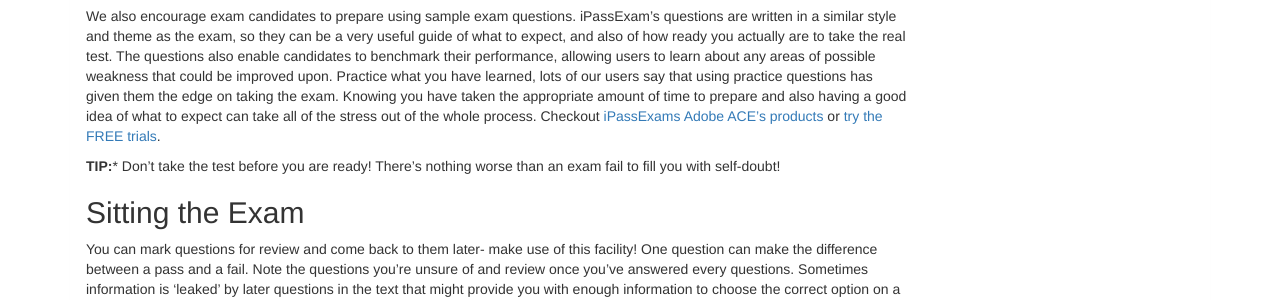
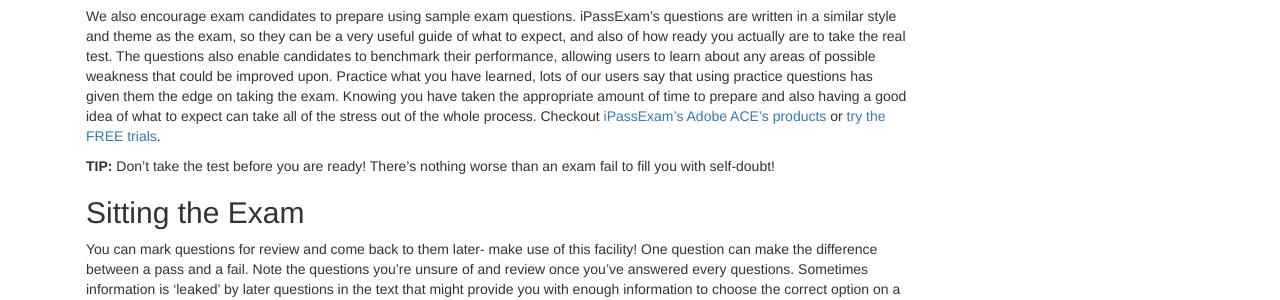
Before and after one commit to ipass-ace-exam/ipass-ace-exam.github.io, a Jekyll site: the page built from _posts/2014-09-05-how-to-pass-adobe-ace-exams.md, in a window 1280 px wide and 900 px high, scrolled down 1275 px. Shown: the part 152-452 px from the top of the window. Built offline with Jekyll 4.4.1, drawn with Linux system fonts in a browser that asks for light colours; nearby versions of some CDN libraries; library files that are not in the unit come from our copies; comment, search, counter and statistics services are not loaded.

Commit message:
Change of immages

```diff
--- a/_posts/2014-09-05-how-to-pass-adobe-ace-exams.md
+++ b/_posts/2014-09-05-how-to-pass-adobe-ace-exams.md
@@ -38,9 +38,9 @@ We are all individual, we all absorb information at different rates and through
 
 **Get a feel for the exam**
 
-We also encourage exam candidates to prepare using sample exam questions. iPassExam's questions are written in a similar style and theme as the exam, so they can be a very useful guide of what to expect, and also of how ready you actually are to take the real test. The questions also enable candidates to benchmark their performance, allowing users to learn about any areas of possible weakness that could be improved upon. Practice what you have learned, lots of our users say that using practice questions has given them the edge on taking the exam. Knowing you have taken the appropriate amount of time to prepare and also having a good idea of what to expect can take all of the stress out of the whole process.  Checkout [iPassExams Adobe ACE's products](https://www.ipassexam.com/catalog#adobe-certified-expert) or [try the FREE trials](https://www.ipassexam.com/p/adobe-certified-expert-study-trial).
+We also encourage exam candidates to prepare using sample exam questions. iPassExam's questions are written in a similar style and theme as the exam, so they can be a very useful guide of what to expect, and also of how ready you actually are to take the real test. The questions also enable candidates to benchmark their performance, allowing users to learn about any areas of possible weakness that could be improved upon. Practice what you have learned, lots of our users say that using practice questions has given them the edge on taking the exam. Knowing you have taken the appropriate amount of time to prepare and also having a good idea of what to expect can take all of the stress out of the whole process.  Checkout [iPassExam's Adobe ACE's products](https://www.ipassexam.com/catalog#adobe-certified-expert) or [try the FREE trials](https://www.ipassexam.com/p/adobe-certified-expert-study-trial).
 
-**TIP:*** Don’t take the test before you are ready! There’s nothing worse than an exam fail to fill you with self-doubt!
+**TIP:** Don’t take the test before you are ready! There’s nothing worse than an exam fail to fill you with self-doubt!
 
 
 Sitting the Exam
```
Also changed, not shown: other parts of _posts/2014-09-05-how-to-pass-adobe-ace-exams.md (+1 -1 lines), _posts/2014-09-08-would-the-real-dreamweaver-cs6-please-stand-up.md (+1 -1 lines), assets/images/posts/testing-room-v1.jpg (added), assets/images/unused/eye.jpg (deleted), assets/images/unused/ooo.jpg (renamed from assets/images/posts/ooo.jpg).
